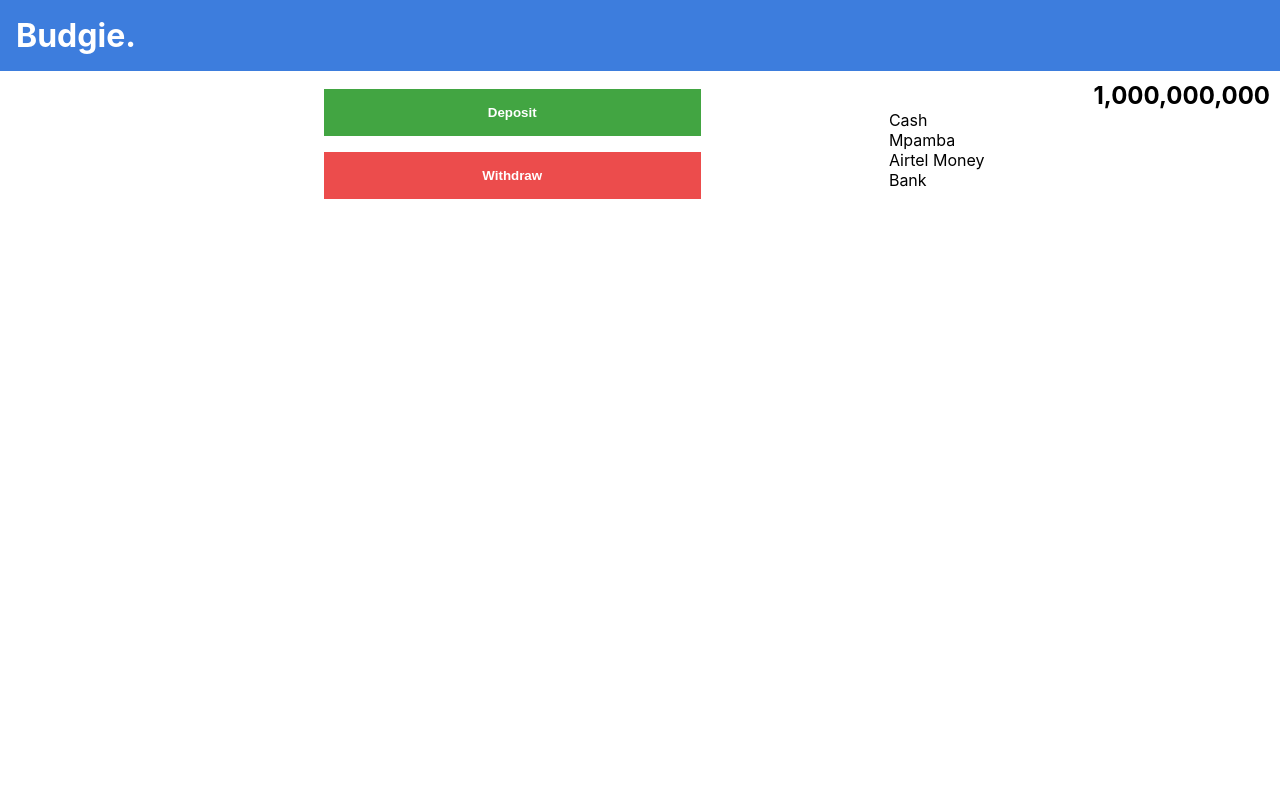
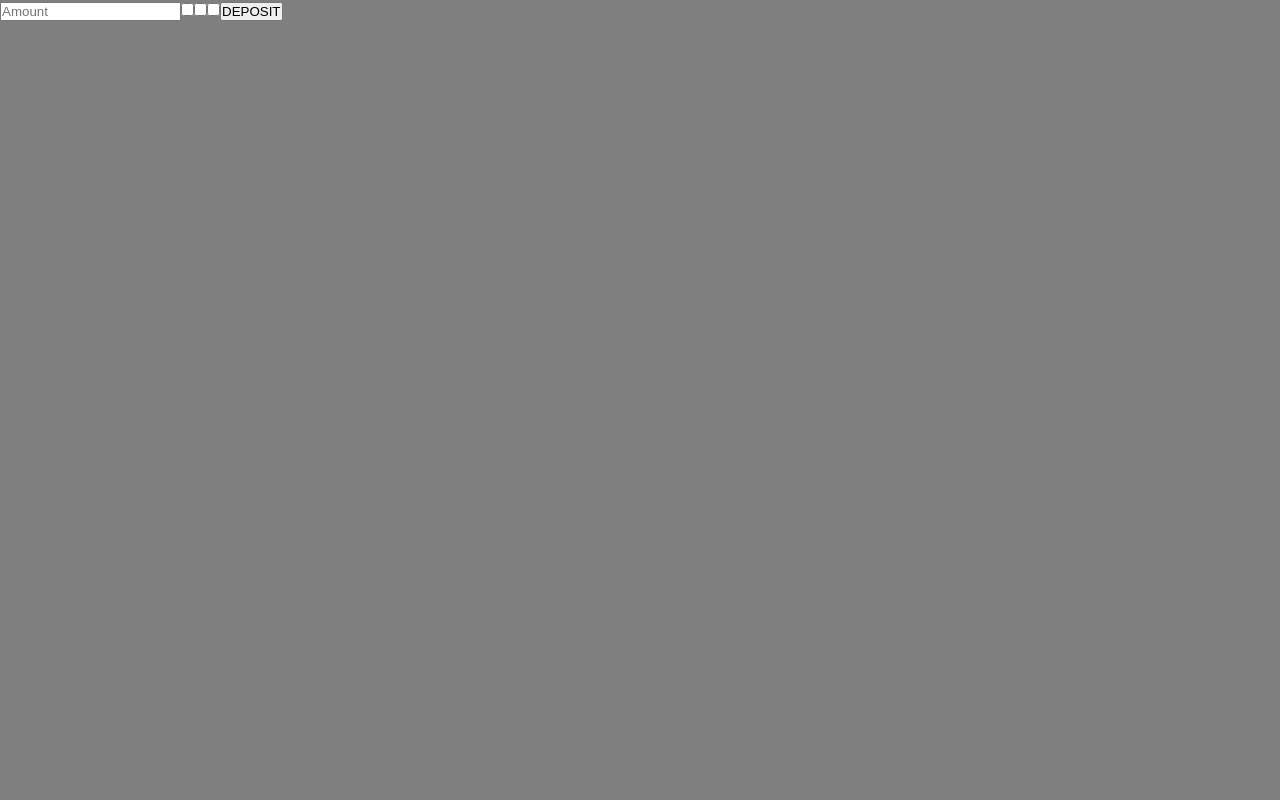
Before and after one commit to Hellie-tenny/budgie, a React (Create React App) app: page / in a window 1280 px wide. Shown: the top 800 px of the page. Built offline with nearby package versions, Linux system fonts and the light colour scheme.

Commit message:
deposit popup

```diff
--- a/src/App.css
+++ b/src/App.css
@@ -10,6 +10,12 @@
 }
 .App div.header h1#logo-text {
   color: #fff;
+}
+.App .deposit-container {
+  height: 100vh;
+  width: 100%;
+  background-color: rgba(0, 0, 0, 0.5);
+  z-index: 2;
 }
 .App .main {
   display: grid;
--- a/src/App.js
+++ b/src/App.js
@@ -1,8 +1,10 @@
 import './App.css';
+import Deposit from './components/Deposit';
 
 function App() {
   return (
     <div className="App">
+      <Deposit />
       <div className="header">
         <h1 id='logo-text'>Budgie.</h1>
       </div>
--- a/src/App.scss
+++ b/src/App.scss
@@ -12,6 +12,18 @@
         h1#logo-text{
             color: #fff;
         }
+    }
+
+    .deposit-container{
+        height: 100vh;
+        width: 100%;
+        background-color: rgba(0, 0, 0, 0.5);
+        z-index: 2;
+
+        .deposit-form{
+
+        }
+
     }
 
     .main{
--- /dev/null
+++ b/src/components/Deposit.js
@@ -0,0 +1,19 @@
+import React from 'react';
+
+const Deposit = () => {
+    return(
+        <div className='deposit-container'>
+            <div className='deposit-form'>
+                <input type='text' placeholder='Amount'></input>
+
+                <input name='pocket' value='cash' type='checkbox' />
+                <input name='pocket' value='bank' type='checkbox' />
+                <input name='pocket' value='mpamba' type='checkbox' />
+
+                <button>DEPOSIT</button>
+            </div>
+        </div>
+    );
+}
+
+export default Deposit;
```
Also changed, not shown: 1 other file (tests, documents, lock files or other folders).
